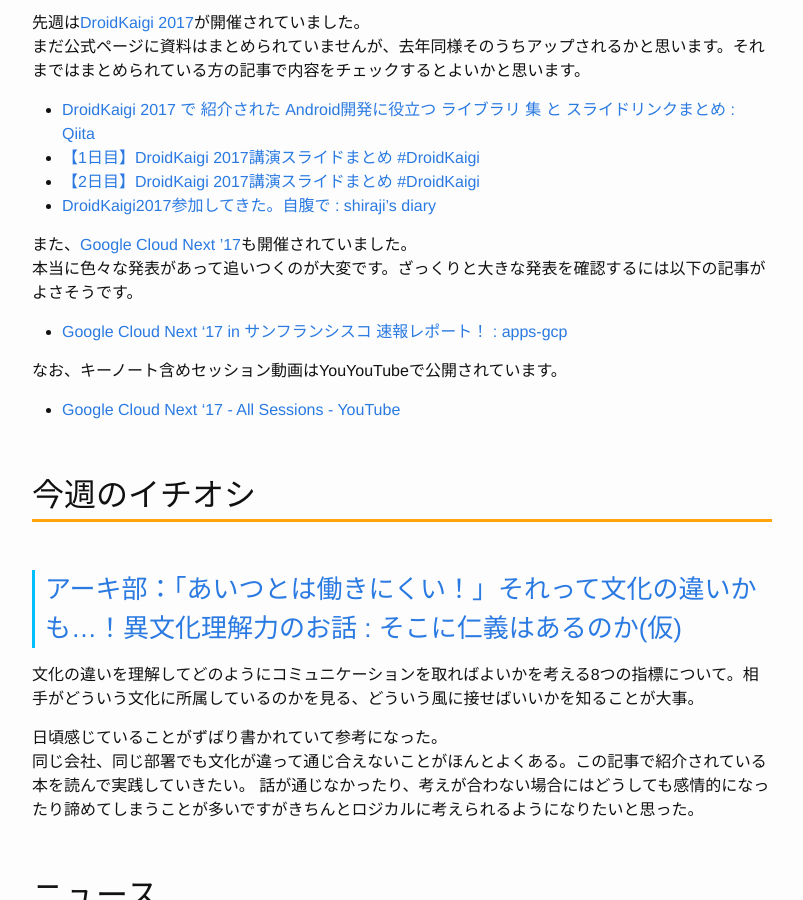
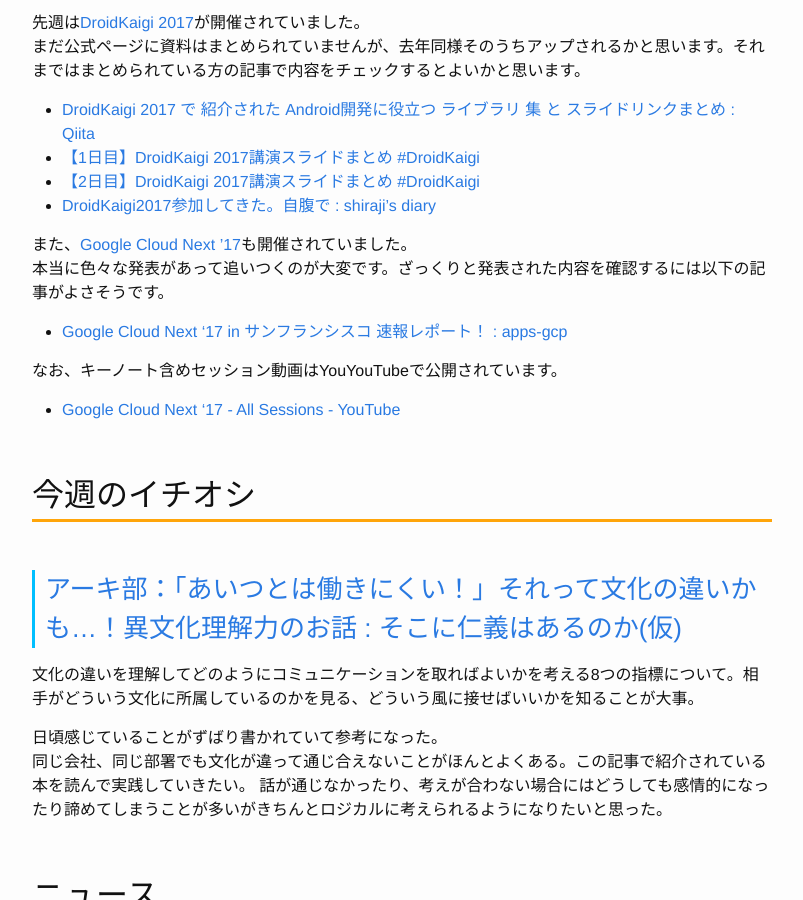
Before and after one commit to Gather-Tech/Gather-Tech.github.io, a Jekyll site: the page built from _posts/2017/2017-03-13-Gather37.md, in a window 1280 px wide and 900 px high, scrolled down 537 px. Shown: the whole window, without its empty margins (238-1041 px from the left). Built offline with Jekyll 4.4.1, drawn with Linux system fonts in a browser that asks for light colours.

Commit message:
fix typo

```diff
--- a/_posts/2017/2017-03-13-Gather37.md
+++ b/_posts/2017/2017-03-13-Gather37.md
@@ -16,7 +16,7 @@
 - [DroidKaigi2017参加してきた。自腹で : shiraji’s diary](http://shiraji.hatenablog.com/entry/2017/03/12/183237)
 
 また、[Google Cloud Next ’17](https://cloudnext.withgoogle.com/)も開催されていました。
-本当に色々な発表があって追いつくのが大変です。ざっくりと大きな発表を確認するには以下の記事がよさそうです。
+本当に色々な発表があって追いつくのが大変です。ざっくりと発表された内容を確認するには以下の記事がよさそうです。
 
 - [Google Cloud Next '17 in サンフランシスコ 速報レポート！ : apps-gcp](http://www.apps-gcp.com/google-cloud-next-2017-sanfrancisco-report/)
 
@@ -32,7 +32,7 @@
 
 日頃感じていることがずばり書かれていて参考になった。
 同じ会社、同じ部署でも文化が違って通じ合えないことがほんとよくある。この記事で紹介されている本を読んで実践していきたい。
-話が通じなかったり、考えが合わない場合にはどうしても感情的になったり諦めてしまうことが多いですがきちんとロジカルに考えられるようになりたいと思った。
+話が通じなかったり、考えが合わない場合にはどうしても感情的になったり諦めてしまうことが多いがきちんとロジカルに考えられるようになりたいと思った。
 
 ## ニュース
 
```
